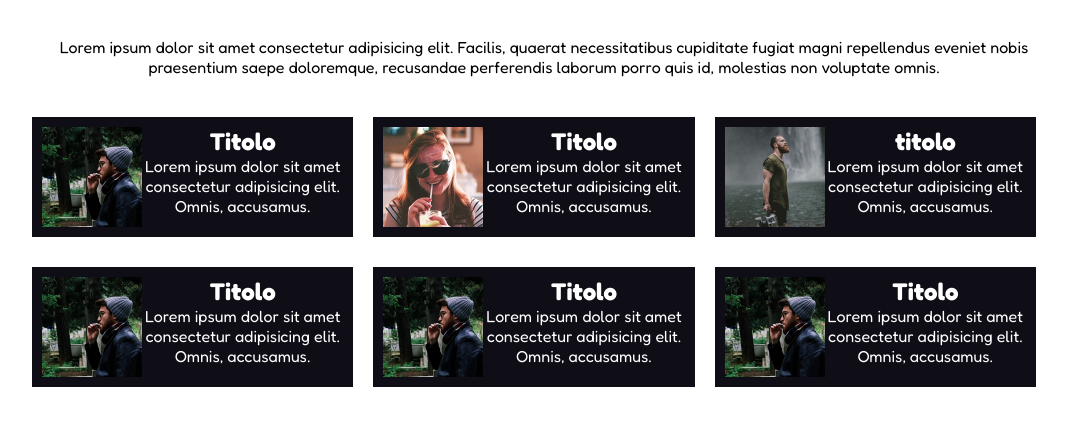
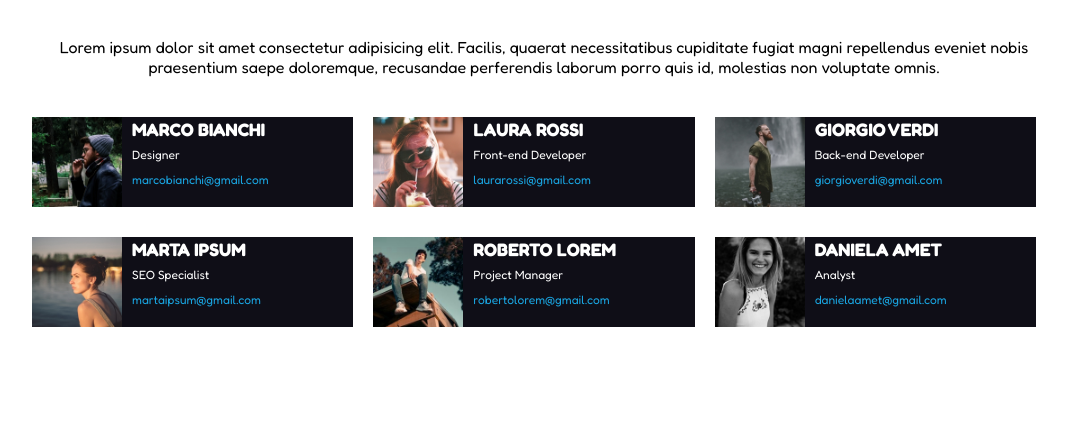
Before and after one commit to marianitadileo/html-css-float-cards, a plain HTML site: page index.html in a window 1280 px wide. Shown: the part 65-490 px from the top of the page, without its empty margins (96-1163 px from the left). Drawn offline with Linux system fonts and the light colour scheme.

Commit message:
completed exercise

```diff
--- a/css/style.css
+++ b/css/style.css
@@ -23,32 +23,41 @@ h1 {
     max-width: 1100px;
     margin: 0px auto;
     text-align: center;
+}
 
+.layout {
+    margin-top: 40px;
+    font-size: 12px;
 }
 
 .row {
-    margin-top: 40px;
-
-}
-.first-row {
     float: left;
     width: calc(100% / 3 - 20px);
-    padding: 10px;
     background-color: #0F0E17;
     color: white;
     margin: 0 20px 30px 0;
-
+    text-align:justify;
+    line-height: 25px;
 }
 
 .clear-fix::after {
     content: "";
     display: table;
     clear: both;
-
 }
 
 img {
-    height: 50%;
-    width: 100px;
+    width: 90px;
     float: left;
+    padding: 0;
 }
+
+.email {
+    color: #1AA5E1;
+    margin-left: 10px;
+}
+
+
+.row-text {
+     margin-left: 100px;
+}
--- a/index.html
+++ b/index.html
@@ -6,72 +6,70 @@
     <meta name="viewport" content="width=device-width, initial-scale=1.0">
     <title>Meet Our Team</title>
     <link rel="stylesheet" href="css/style.css">
-    <link href="https://fonts.googleapis.com/css2?family=Fredoka:wght@400;700&display=swap" rel="stylesheet"/>
+    <link rel="preconnect" href="https://fonts.googleapis.com">
+    <link rel="preconnect" href="https://fonts.gstatic.com" crossorigin>
+    <link href="https://fonts.googleapis.com/css2?family=Fredoka:wght@400;500;600;700&display=swap" rel="stylesheet">
 
 </head>
 <body>
     <!-- MAIN -->
     <main>
-        <div class="container">
+            <div class="container">
 
-                <!-- top -->
+              <!-- top -->
                 <h1>Meet Our Team</h1>
                 <p>Lorem ipsum dolor sit amet consectetur adipisicing elit. Facilis, quaerat necessitatibus cupiditate fugiat magni repellendus eveniet nobis praesentium saepe doloremque, recusandae perferendis laborum porro quis id, molestias non voluptate omnis.</p>
 
                 <!-- bottom -->
-                <div class="row clear-fix">
-                    <div class="first-row">
+                <div class="layout clear-fix">
+                    <div class="row">
                         <img src="img/male1.png" alt="boy">
-                        <h2>Titolo</h2>
-                        <p>Lorem ipsum dolor sit amet consectetur adipisicing elit. Omnis, accusamus.</p>
+                        <h2 class="row-text">MARCO BIANCHI</h2>
+                        <p class="row-text">Designer</p>
+                        <span class="email">marcobianchi@gmail.com</span>
 
                     </div>
 
-                    <div class="first-row">
+                    <div class="row">
                         <img src="img/female1.png" alt="girl">
-                        <h2>Titolo</h2>
-                        <p>Lorem ipsum dolor sit amet consectetur adipisicing elit. Omnis, accusamus.</p>
+                        <h2 class="row-text">LAURA ROSSI</h2>
+                        <p class="row-text">Front-end Developer</p>
+                        <span class="email">laurarossi@gmail.com</span>
+                    </div>
+
+                    <div class="row">
+                        <img src="img/male2.png" alt="boy">
+                        <h2 class="row-text">GIORGIO VERDI</h2>
+                        <p class="row-text">Back-end Developer</p>
+                        <span class="email">giorgioverdi@gmail.com</span>
 
                     </div>
 
-                    <div class="first-row">
-                        <img src="img/male2.png" alt="boy">
-                        <h2>titolo</h2>
-                        <p>Lorem ipsum dolor sit amet consectetur adipisicing elit. Omnis, accusamus.</p>
+                    <div class="row">
+                        <img src="img/female2.png" alt="girl">
+                        <h2 class="row-text">MARTA IPSUM</h2>
+                        <p class="row-text">SEO Specialist</p>
+                        <span class="email">martaipsum@gmail.com</span>
 
                     </div>
 
-                    <div class="first-row">
-                        <img src="img/male1.png" alt="boy">
-                        <h2>Titolo</h2>
-                        <p>Lorem ipsum dolor sit amet consectetur adipisicing elit. Omnis, accusamus.</p>
+                    <div class="row">
+                        <img src="img/male3.png" alt="boy">
+                        <h2 class="row-text">ROBERTO LOREM</h2>
+                        <p class="row-text">Project Manager</p>
+                        <span class="email">robertolorem@gmail.com</span>
 
                     </div>
 
-                    <div class="first-row">
-                        <img src="img/male1.png" alt="boy">
-                        <h2>Titolo</h2>
-                        <p>Lorem ipsum dolor sit amet consectetur adipisicing elit. Omnis, accusamus.</p>
-
-                    </div>
-
-                    <div class="first-row">
-                        <img src="img/male1.png" alt="boy">
-                        <h2>Titolo</h2>
-                        <p>Lorem ipsum dolor sit amet consectetur adipisicing elit. Omnis, accusamus.</p>
-
+                    <div class="row">
+                        <img src="img/female3.png" alt="girl">
+                        <h2 class="row-text">DANIELA AMET</h2>
+                        <p class="row-text">Analyst</p>
+                        <span class="email">danielaamet@gmail.com</span>
                     </div>
                 </div>
+            </div>
 
-
-
-
-
-
-
-
-
-        </div>
     </main>
 
 </body>
```
